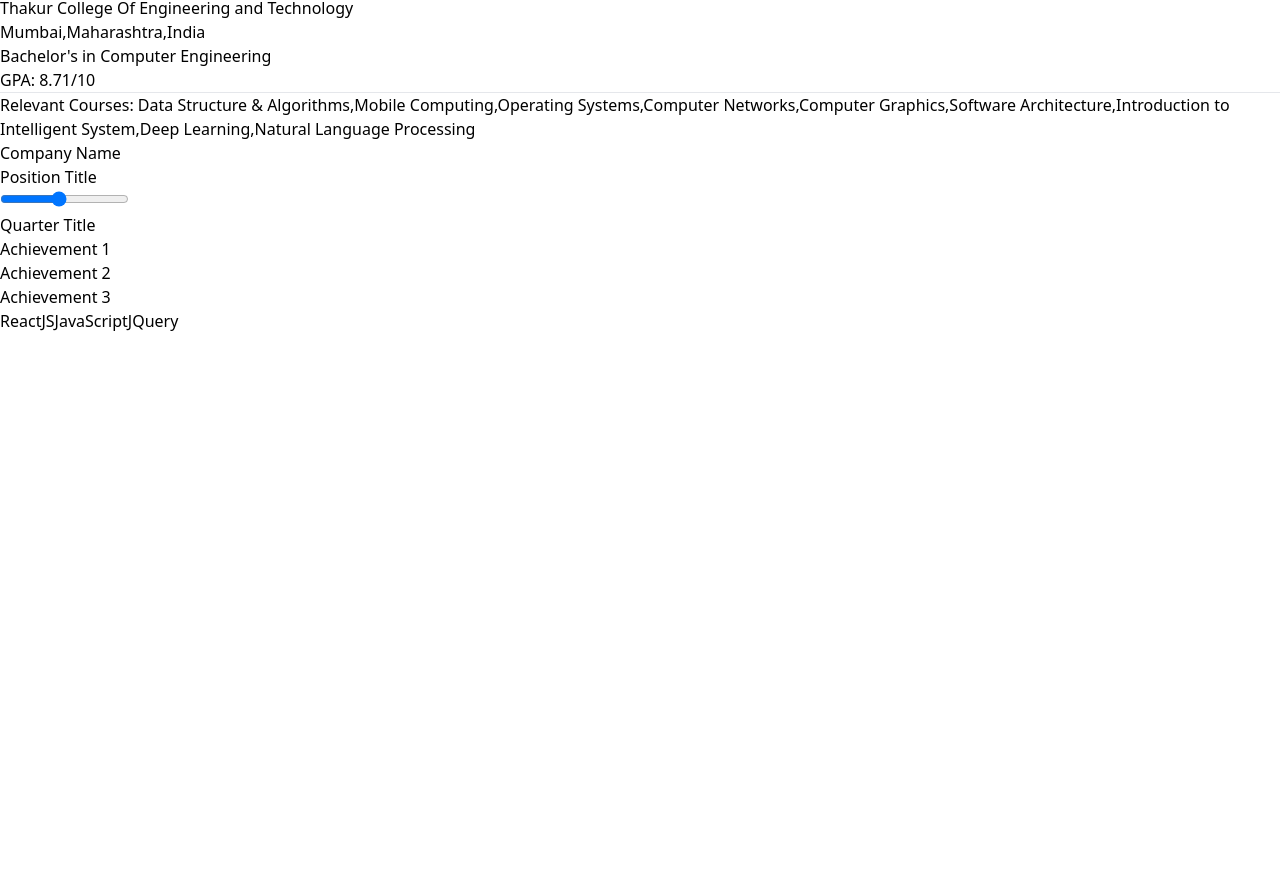
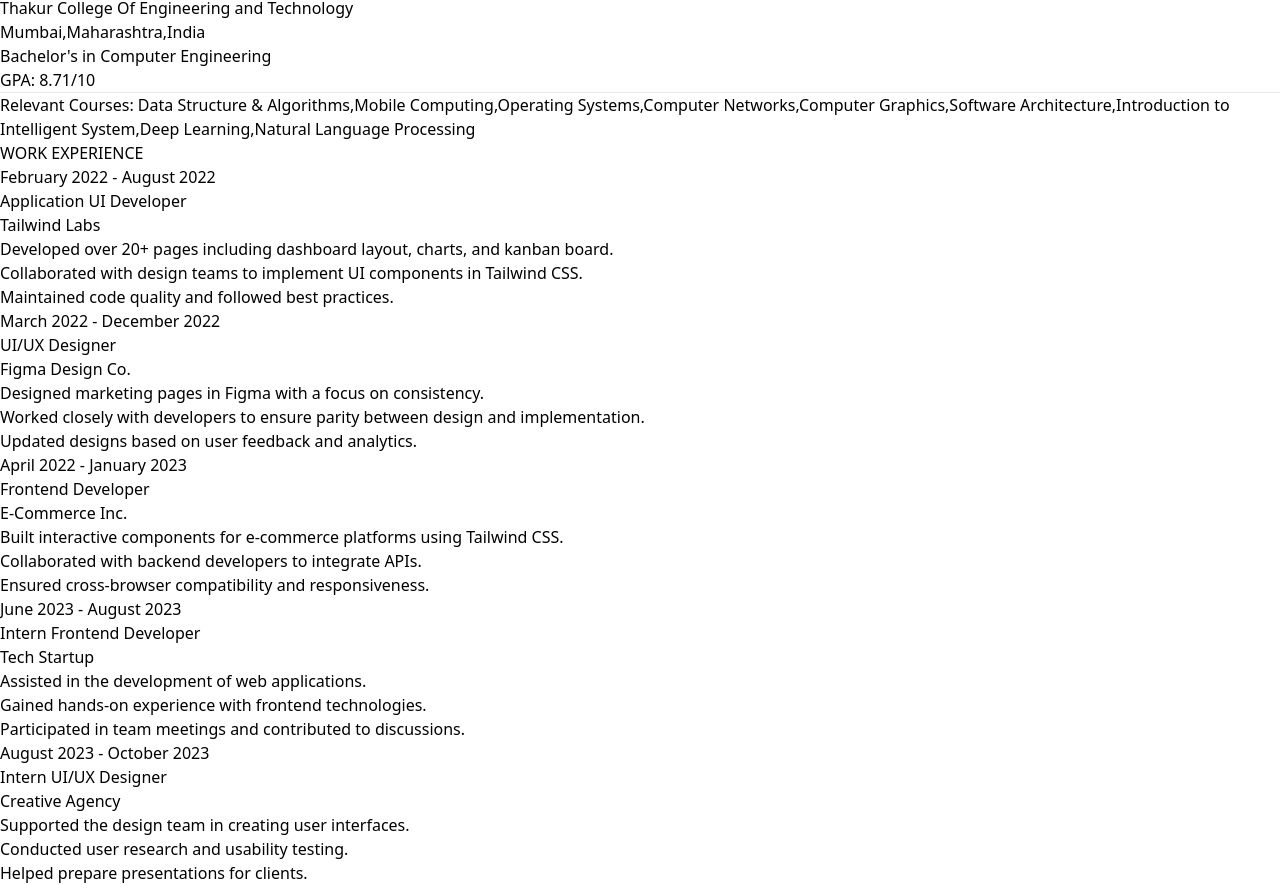
Before and after one commit to yash211/portfolio, a React (Vite) app: page / in a window 1280 px wide. Shown: the part 1237-2122 px from the top of the page. Before the commit the page ends 1570 px from the top, so only its background shows below. Built offline with nearby package versions, Linux system fonts and the light colour scheme.

Commit message:
modified experience section

```diff
--- a/src/Education.jsx
+++ b/src/Education.jsx
@@ -22,7 +22,7 @@
             <h3 className="text-xl font-bold text-fuchsia-800">Western University</h3>
             <p className="text-md text-green-900 mb-4">London,Ontario,Canada</p>
             <p className="text-md font-bold text-red-900 mb-4 uppercase">Master's in Software Engineering</p>
-            <hr class="w-full h-0.5 bg-gray-500 border-0 rounded dark:bg-gray-900"></hr>
+            <hr className="w-full h-0.5 bg-gray-500 border-0 rounded dark:bg-gray-900"></hr>
             <p className="text-lg text-orange-900 pt-4">Relevant Courses: <span className='text-gray-900'>Data Analytics,Web Technologies,Database Management & Appilication,Cloud Computing,Hacking,Machine Learning</span></p>
           </div>
 
@@ -35,7 +35,7 @@
             <p className="text-md text-green-900 mb-4">Mumbai,Maharashtra,India</p>
             <p className="text-md font-bold text-red-900 uppercase">Bachelor's in Computer Engineering</p>
             <p className="text-sm text-gray-700 mb-4">GPA: 8.71/10</p>
-            <hr class="w-full h-0.5 bg-gray-500 border-0 rounded dark:bg-gray-900"></hr>
+            <hr className="w-full h-0.5 bg-gray-500 border-0 rounded dark:bg-gray-900"></hr>
             <p className="text-lg text-orange-900 pt-4">Relevant Courses: <span className='text-gray-900'>Data Structure & Algorithms,Mobile Computing,Operating Systems,Computer Networks,Computer Graphics,Software Architecture,Introduction to Intelligent System,Deep Learning,Natural Language Processing</span></p>
 
           </div>
--- a/src/Experience.jsx
+++ b/src/Experience.jsx
@@ -1,71 +1,111 @@
-import React from 'react'
+const Experience = () => {
+    const jobs = [
+        {
+            date: "February 2022",
+            title: "Application UI Developer",
+            company: "Tailwind Labs",
+            type: "Full-time",
+            duration: "February 2022 - August 2022", // Added duration
+            tasks: [
+                "Developed over 20+ pages including dashboard layout, charts, and kanban board.",
+                "Collaborated with design teams to implement UI components in Tailwind CSS.",
+                "Maintained code quality and followed best practices.",
+            ],
+        },
+        {
+            date: "March 2022",
+            title: "UI/UX Designer",
+            company: "Figma Design Co.",
+            type: "Full-time",
+            duration: "March 2022 - December 2022", // Added duration
+            tasks: [
+                "Designed marketing pages in Figma with a focus on consistency.",
+                "Worked closely with developers to ensure parity between design and implementation.",
+                "Updated designs based on user feedback and analytics.",
+            ],
+        },
+        {
+            date: "April 2022",
+            title: "Frontend Developer",
+            company: "E-Commerce Inc.",
+            type: "Full-time",
+            duration: "April 2022 - January 2023", // Added duration
+            tasks: [
+                "Built interactive components for e-commerce platforms using Tailwind CSS.",
+                "Collaborated with backend developers to integrate APIs.",
+                "Ensured cross-browser compatibility and responsiveness.",
+            ],
+        },
+        {
+            date: "June 2023",
+            title: "Intern Frontend Developer",
+            company: "Tech Startup",
+            type: "Internship",
+            duration: "June 2023 - August 2023", // Added duration
+            tasks: [
+                "Assisted in the development of web applications.",
+                "Gained hands-on experience with frontend technologies.",
+                "Participated in team meetings and contributed to discussions.",
+            ],
+        },
+        {
+            date: "August 2023",
+            title: "Intern UI/UX Designer",
+            company: "Creative Agency",
+            type: "Internship",
+            duration: "August 2023 - October 2023", // Added duration
+            tasks: [
+                "Supported the design team in creating user interfaces.",
+                "Conducted user research and usability testing.",
+                "Helped prepare presentations for clients.",
+            ],
+        },
+    ];
 
-const Experience = () => {
     return (
-        <div className="relative w-full h-screen flex justify-between items-center p-16 bg-gray-100">
+        <section className="flex items-center justify-center mt-10 text-white">
+            <div className="container mx-auto px-4 flex flex-col lg:flex-row items-start lg:space-x-12 space-y-12 lg:space-y-0">
+                <div className="lg:w-1/4 lg:my-40 w-full flex justify-center lg:justify-center items-center">
+                    <h2 className="text-3xl font-sans font-bold italic mb-3 lg:my-20 relative">
+                        <span className="relative z-10 px-4 text-black">WORK EXPERIENCE</span>
+                    </h2>
+                </div>
+                <div className="lg:w-3/4 w-full space-y-8">
+                    {jobs.map((job, index) => (
+                        <div key={index} className="flex gap-x-3 pb-8 w-full">
+                            <div className="lg:w-46 sm:w-20 text-end">
+                                <span className="text-xs text-gray-500">{job.duration}</span>
+                            </div>
 
-            {/* Left Section: Company Name */}
-            <div className="relative flex items-center">
 
-                <div className="pr-6">
-                    <h3 className="text-xl font-bold">Company Name</h3>
-                    <p className="text-md text-gray-400">Position Title</p>
+                            <div className="relative after:absolute after:top-7 after:bottom-0 after:start-3.5 after:w-px after:bg-gray-200">
+                                <div className="relative z-10 size-7 flex justify-center items-center">
+                                    <div className="size-2 rounded-full bg-gray-400"></div>
                                 </div>
                             </div>
-            <div className='w-3/4'>
-                <div
-                    class="absolute right-0 top-0 h-full w-px self-stretch border-t-0 bg-gradient-to-tr from-transparent via-neutral-500 to-transparent opacity-25 dark:via-neutral-400 lg:block"></div>
+
+
+
+
+                            <div className="grow pt-0.5 pb-8">
+                                <div className="flex justify-between items-center">
+                                    <h3 className="flex gap-x-1.5 font-semibold text-gray-800">
+                                        {job.title}
+                                    </h3>
                                 </div>
-            {/* Middle Section: Timeline */}
-            <div className="relative flex flex-col items-center">
-                {/* Central Vertical Line */}
-                <div className="absolute h-full w-px bg-gray-400"></div>
-
-                {/* Timeline Slider */}
-                <div className="relative">
-                    {/* Horizontal Line for Slider */}
-                    <div className="absolute top-1/2 w-full h-px bg-gray-400"></div>
-
-                    {/* Slider Component */}
-                    <input
-                        type="range"
-                        min="1"
-                        max="12"
-                        value="6"
-                        className="relative z-10 appearance-none h-2 w-64 bg-gray-300 rounded-lg focus:outline-none focus:ring-2 focus:ring-blue-500 focus:ring-opacity-75"
-                    />
-                </div>
-
-                {/* Popup for Achievements */}
-                <div id="popup" className="absolute top-16 bg-white shadow-lg p-4 rounded-lg border border-gray-300">
-                    <h4 className="text-lg font-semibold">Quarter Title</h4>
-                    <ul className="text-gray-600">
-                        <li>Achievement 1</li>
-                        <li>Achievement 2</li>
-                        <li>Achievement 3</li>
+                                <h4 className="text-sm text-gray-600">{job.company}</h4> {/* Separate company name */}
+                                <ul className="mt-1 text-sm text-gray-600 list-disc list-inside">
+                                    {job.tasks.map((task, taskIndex) => (
+                                        <li key={taskIndex}>{task}</li>
+                                    ))}
                                 </ul>
                             </div>
                         </div>
-
-            {/* Right Section: Skills Used */}
-            <div className="relative flex items-center">
-                {/* Vertical Line */}
-                <div className="absolute right-0 top-0 bottom-0 w-px bg-gray-400"></div>
-
-                {/* Skills Display */}
-                <div className="pl-6">
-                    <div className="flex flex-col space-y-2">
-                        <span className="bg-gray-200 text-gray-700 px-3 py-1 rounded-full text-sm">ReactJS</span>
-                        <span className="bg-gray-200 text-gray-700 px-3 py-1 rounded-full text-sm">JavaScript</span>
-                        <span className="bg-gray-200 text-gray-700 px-3 py-1 rounded-full text-sm">JQuery</span>
+                    ))}
                 </div>
             </div>
-            </div>
+        </section>
+    );
+};
 
-        </div>
-
-
-    )
-}
-
-export default Experience
+export default Experience;
--- a/src/Navbar.jsx
+++ b/src/Navbar.jsx
@@ -2,7 +2,7 @@
 
 const Navbar = () => {
     return (
-        <div className="fixed transform -translate-y-1/4 w-full h-auto bg-gray-100 text-blue p-4 top-2 left-0">
+        <div className="sticky transform -translate-y-1/4 w-full h-auto bg-gray-100 text-blue p-4 top-2 left-0">
             <ul className="flex justify-center space-x-4">
                 <li>
                     <a href="#about" className="hover:text-blue-300">About Me</a>
```
Lines whose indentation alone changed are shown as unchanged.
